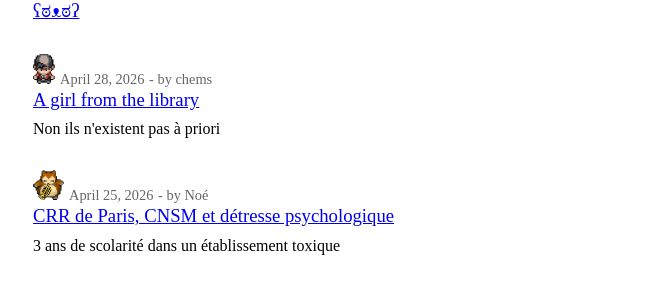
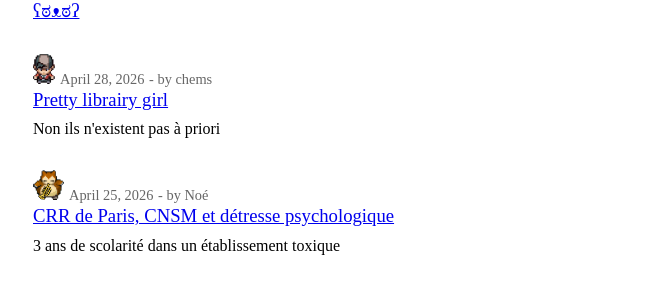
Before and after one commit to 3imaginaryboys3/3imaginaryboys3.github.io, a Jekyll site: the page built from index.markdown, in a window 1280 px wide and 900 px high, scrolled down 433 px. Shown: the part 171-453 px from the top of the window, without its empty margins (307-970 px from the left). Built offline with Jekyll 4.4.1, drawn with Linux system fonts in a browser that asks for light colours; nearby versions of some CDN libraries; some web fonts are replaced.

Commit message:
Changement de titre

```diff
--- a/_posts/2026-04-28-a-girl-from-the-library.md
+++ b/_posts/2026-04-28-a-girl-from-the-library.md
@@ -1,5 +1,5 @@
 ---
-title: A girl from the library
+title: Pretty librairy girl
 show: 'true'
 subtitle: Non ils n'existent pas à priori
 author: chems
```
Also changed, not shown: 2 other files.
